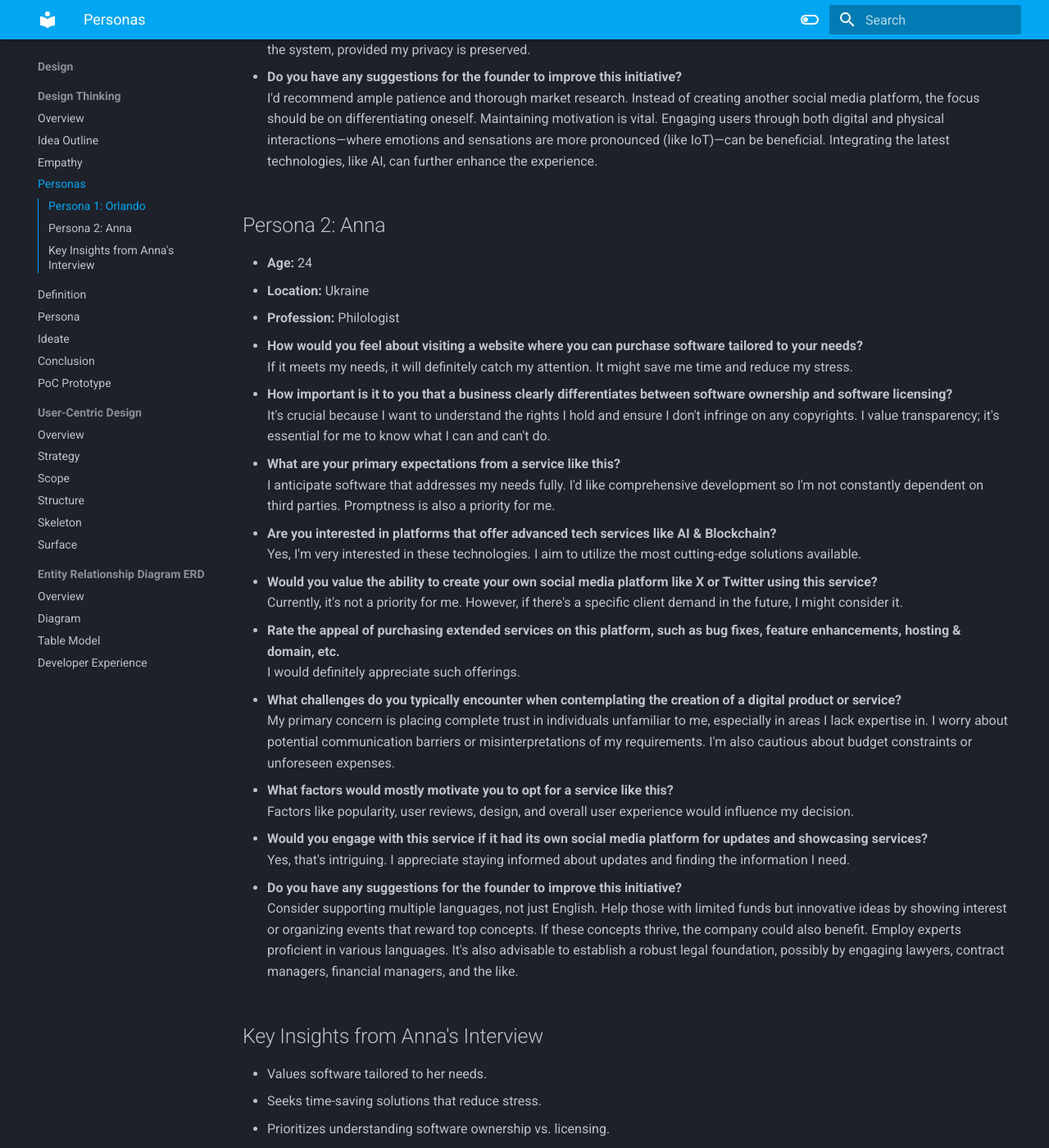
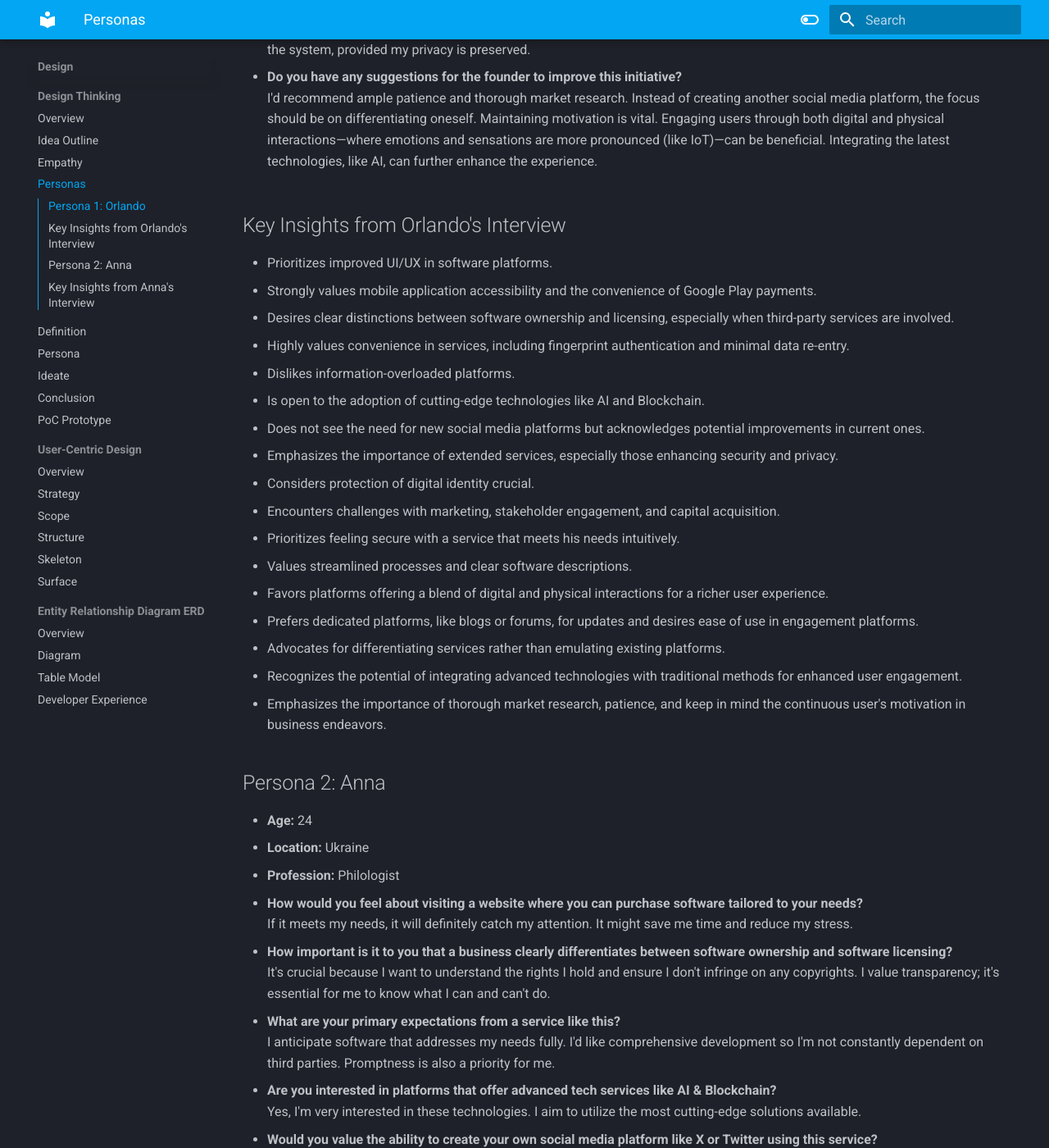
Before and after one commit to Code-Institute-Submissions/py, an MkDocs documentation site: the page built from docs/design-thinking/personas/personas.md, in a window 1280 px wide and 1400 px high, scrolled down 1138 px. Shown: the whole window at 82% size. Built offline with MkDocs 1.6.1 and Material for MkDocs 9.7.7, drawn with Linux system fonts in a browser that asks for light colours.

```diff
--- a/docs/design-thinking/personas/personas.md
+++ b/docs/design-thinking/personas/personas.md
@@ -32,6 +32,26 @@
 
 10. **Do you have any suggestions for the founder to improve this initiative?**
    I'd recommend ample patience and thorough market research. Instead of creating another social media platform, the focus should be on differentiating oneself. Maintaining motivation is vital. Engaging users through both digital and physical interactions—where emotions and sensations are more pronounced (like IoT)—can be beneficial. Integrating the latest technologies, like AI, can further enhance the experience.
+
+## Key Insights from Orlando's Interview
+
+- Prioritizes improved UI/UX in software platforms.
+- Strongly values mobile application accessibility and the convenience of Google Play payments.
+- Desires clear distinctions between software ownership and licensing, especially when third-party services are involved.
+- Highly values convenience in services, including fingerprint authentication and minimal data re-entry.
+- Dislikes information-overloaded platforms.
+- Is open to the adoption of cutting-edge technologies like AI and Blockchain.
+- Does not see the need for new social media platforms but acknowledges potential improvements in current ones.
+- Emphasizes the importance of extended services, especially those enhancing security and privacy.
+- Considers protection of digital identity crucial.
+- Encounters challenges with marketing, stakeholder engagement, and capital acquisition.
+- Prioritizes feeling secure with a service that meets his needs intuitively.
+- Values streamlined processes and clear software descriptions.
+- Favors platforms offering a blend of digital and physical interactions for a richer user experience.
+- Prefers dedicated platforms, like blogs or forums, for updates and desires ease of use in engagement platforms.
+- Advocates for differentiating services rather than emulating existing platforms.
+- Recognizes the potential of integrating advanced technologies with traditional methods for enhanced user engagement.
+- Emphasizes the importance of thorough market research, patience, and keep in mind the continuous user's motivation in business endeavors.
 
 ## Persona 2: Anna
 - **Age:** 24
```
Also changed, not shown: docs/design-thinking/PoC/poc.md (deleted, +0 -34 lines).
